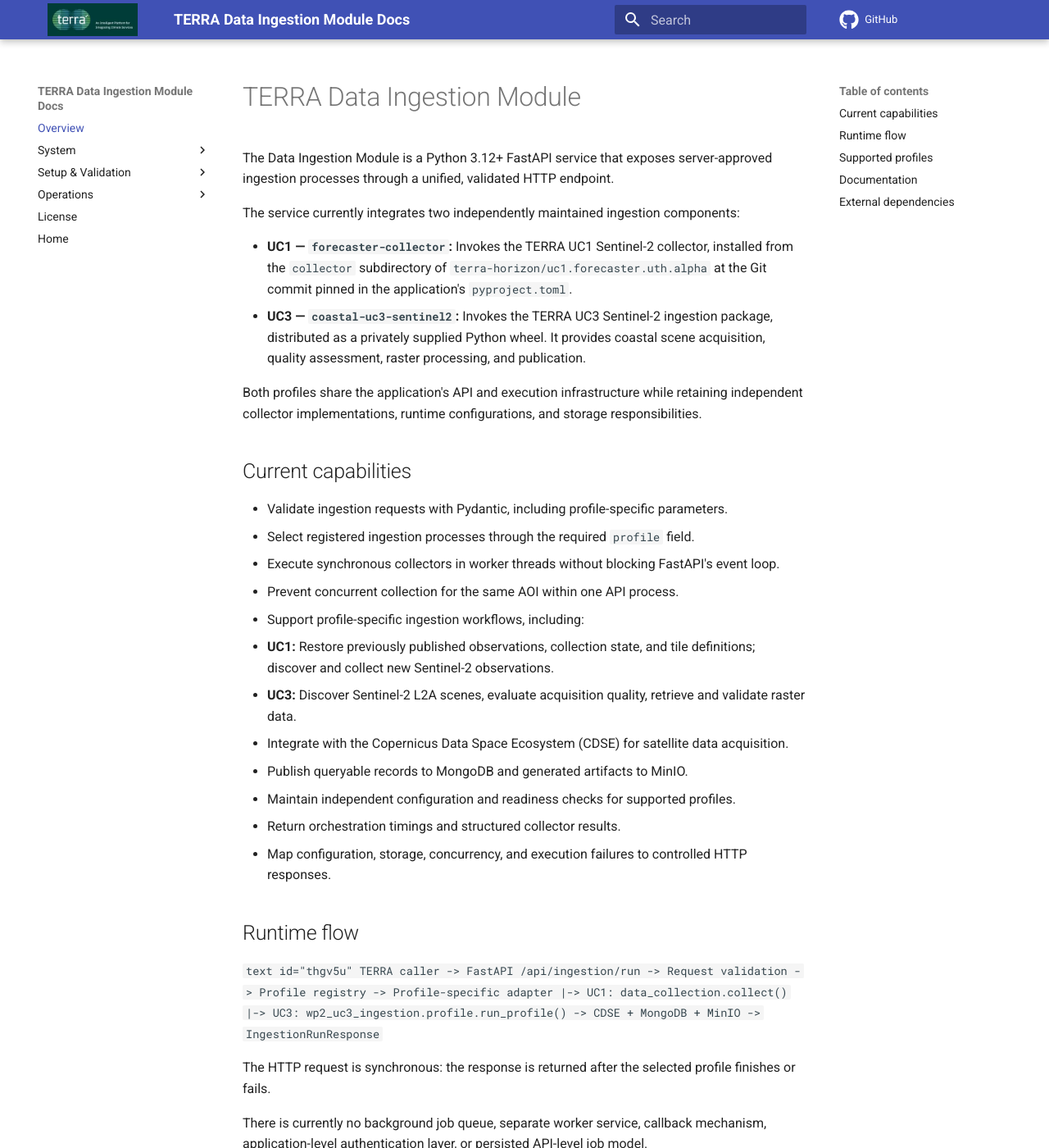
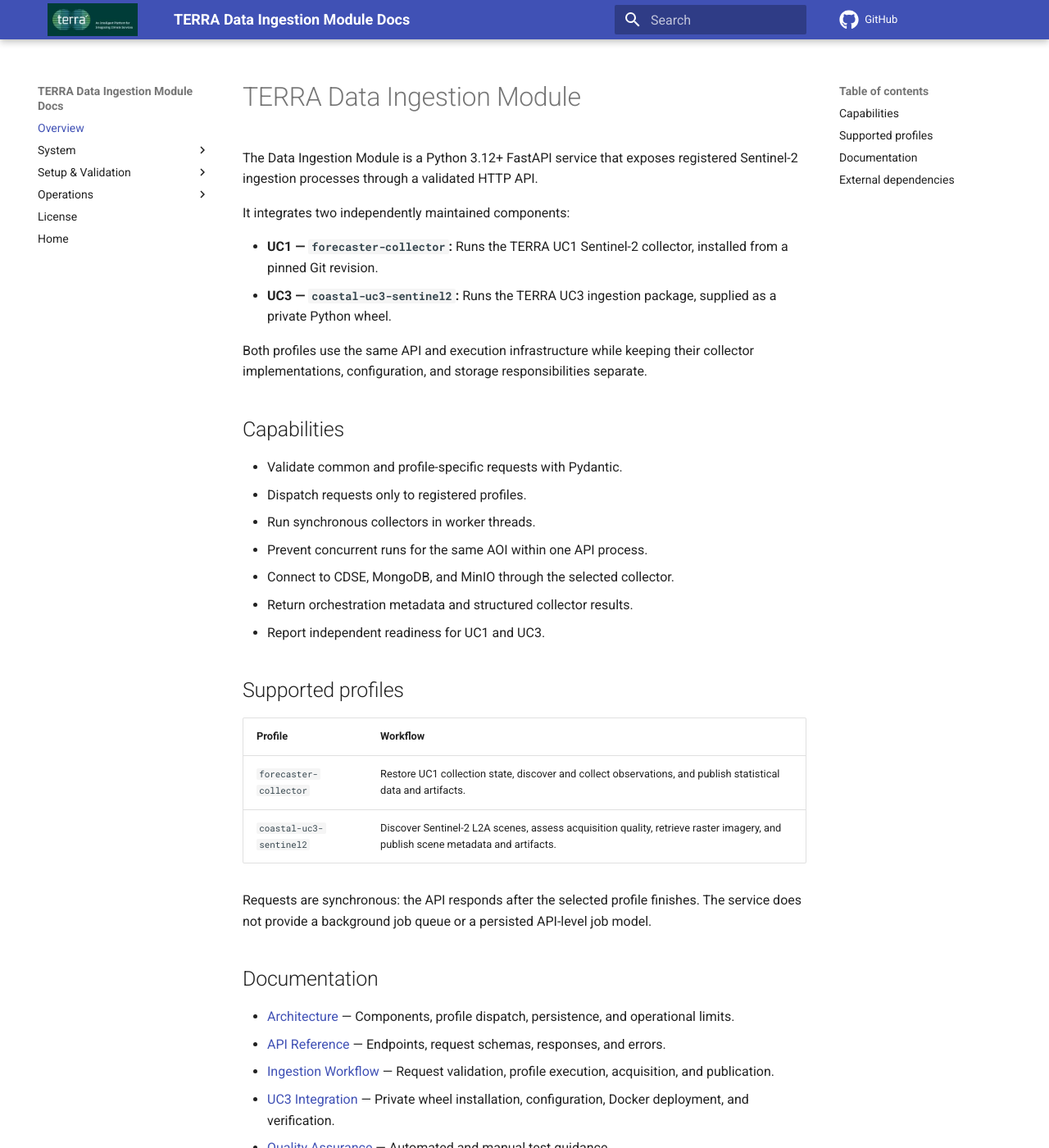
Before and after one commit to terra-horizon/Data_ingestion_module, an MkDocs documentation site: the page built from docs/docs/index.md, in a window 1280 px wide and 1400 px high. Shown: the whole window at 82% size. Built offline with MkDocs 1.6.1 and Material for MkDocs 9.7.7, drawn with Linux system fonts in a browser that asks for light colours; comment, search, counter and statistics services are not loaded; the version menu is left out; some of the changed text lies outside the part shown.

Commit message:
Fix broken documentation navigation

````diff
--- a/docs/docs/index.md
+++ b/docs/docs/index.md
@@ -1,123 +1,42 @@
-<!-- # TERRA Data Ingestion Module
+# TERRA Data Ingestion Module
 
-The Data Ingestion Module is a Python 3.12+ FastAPI service that exposes
-server-approved ingestion processes through one validated HTTP endpoint.
+The Data Ingestion Module is a Python 3.12+ FastAPI service that exposes registered Sentinel-2 ingestion processes through a validated HTTP API.
 
-The current `forecaster-collector` profile invokes the TERRA UC1 Sentinel-2
-collector. The independently maintained collector is installed from the
-`collector` subdirectory of `terra-horizon/uc1.forecaster.uth.alpha` at the
-Git commit pinned by this application's `pyproject.toml`.
+It integrates two independently maintained components:
 
-## Current capabilities
+- **UC1 — `forecaster-collector`:** Runs the TERRA UC1 Sentinel-2 collector, installed from a pinned Git revision.
+- **UC3 — `coastal-uc3-sentinel2`:** Runs the TERRA UC3 ingestion package, supplied as a private Python wheel.
 
-- Validate ingestion requests with Pydantic.
-- Select a process adapter through the required `profile` field.
-- Run the synchronous collector in a worker thread so FastAPI's event loop is
-  not blocked.
-- Prevent concurrent collection for the same AOI inside one API process.
-- Restore previously published observations, state, and tile definitions.
-- Discover new Sentinel-2 observations through CDSE when the state requires it.
-- Publish queryable records to MongoDB and artifacts to MinIO.
-- Return orchestration timings and the collector's structured result.
-- Map configuration, storage, concurrency, and execution failures to controlled
-  HTTP responses.
+Both profiles use the same API and execution infrastructure while keeping their collector implementations, configuration, and storage responsibilities separate.
 
-## Runtime flow
+## Capabilities
 
-```text
-TERRA caller
-  -> FastAPI /api/ingestion/run
-  -> request validation
-  -> profile registry
-  -> collector adapter
-  -> data_collection.collect()
-  -> CDSE + MongoDB + MinIO
-  -> IngestionRunResponse
-```
-
-The HTTP request is synchronous: the response is returned after the selected
-profile finishes or fails. There is currently no queue, worker service,
-callback, authentication layer, or persisted API-level job model.
+- Validate common and profile-specific requests with Pydantic.
+- Dispatch requests only to registered profiles.
+- Run synchronous collectors in worker threads.
+- Prevent concurrent runs for the same AOI within one API process.
+- Connect to CDSE, MongoDB, and MinIO through the selected collector.
+- Return orchestration metadata and structured collector results.
+- Report independent readiness for UC1 and UC3.
 
 ## Supported profiles
 
-| Profile | Provider | Process |
-| --- | --- | --- |
-| `forecaster-collector` | `sentinel-2` | Restore collector state, discover and collect required observations, and publish the collector contract. |
+| Profile | Workflow |
+|---|---|
+| `forecaster-collector` | Restore UC1 collection state, discover and collect observations, and publish statistical data and artifacts. |
+| `coastal-uc3-sentinel2` | Discover Sentinel-2 L2A scenes, assess acquisition quality, retrieve raster imagery, and publish scene metadata and artifacts. |
 
-The additional `coastal-uc3-sentinel2` acquires UC3 coastal scenes through a locally supplied
-wheel, with independent configuration and readiness. See [UC3 integration](uc3-integration.md). -->
-
-# TERRA Data Ingestion Module
-
-The Data Ingestion Module is a Python 3.12+ FastAPI service that exposes server-approved ingestion processes through a unified, validated HTTP endpoint.
-
-The service currently integrates two independently maintained ingestion components:
-
-- **UC1 — `forecaster-collector`:** Invokes the TERRA UC1 Sentinel-2 collector, installed from the `collector` subdirectory of `terra-horizon/uc1.forecaster.uth.alpha` at the Git commit pinned in the application's `pyproject.toml`.
-- **UC3 — `coastal-uc3-sentinel2`:** Invokes the TERRA UC3 Sentinel-2 ingestion package, distributed as a privately supplied Python wheel. It provides coastal scene acquisition, quality assessment, raster processing, and publication.
-
-Both profiles share the application's API and execution infrastructure while retaining independent collector implementations, runtime configurations, and storage responsibilities.
-
-## Current capabilities
-
-- Validate ingestion requests with Pydantic, including profile-specific parameters.
-- Select registered ingestion processes through the required `profile` field.
-- Execute synchronous collectors in worker threads without blocking FastAPI's event loop.
-- Prevent concurrent collection for the same AOI within one API process.
-- Support profile-specific ingestion workflows, including:
-  - **UC1:** Restore previously published observations, collection state, and tile definitions; discover and collect new Sentinel-2 observations.
-  - **UC3:** Discover Sentinel-2 L2A scenes, evaluate acquisition quality, retrieve and validate raster data.
-- Integrate with the Copernicus Data Space Ecosystem (CDSE) for satellite data acquisition.
-- Publish queryable records to MongoDB and generated artifacts to MinIO.
-- Maintain independent configuration and readiness checks for supported profiles.
-- Return orchestration timings and structured collector results.
-- Map configuration, storage, concurrency, and execution failures to controlled HTTP responses.
-
-## Runtime flow
-
-```text id="thgv5u"
-TERRA caller
-  -> FastAPI /api/ingestion/run
-  -> Request validation
-  -> Profile registry
-  -> Profile-specific adapter
-       |-> UC1: data_collection.collect()
-       |-> UC3: wp2_uc3_ingestion.profile.run_profile()
-  -> CDSE + MongoDB + MinIO
-  -> IngestionRunResponse
-```
-
-The HTTP request is synchronous: the response is returned after the selected profile finishes or fails.
-
-There is currently no background job queue, separate worker service, callback mechanism, application-level authentication layer, or persisted API-level job model.
-
-## Supported profiles
-
-| Profile | Provider | Process |
-|---|---|---|
-| `forecaster-collector` | `sentinel-2` | Restore collection state, discover and collect required Sentinel-2 observations, and publish statistical data and collection artifacts. |
-| `coastal-uc3-sentinel2` | `sentinel-2` | Discover Sentinel-2 L2A acquisitions, perform AOI quality assessment, retrieve raster imagery, validate outputs, and publish scene metadata and artifacts. |
-
-Each profile uses its own request parameters, execution contract, and collector-specific result structure.
-
-UC3 requires an independently supplied Python wheel and uses dedicated configuration and readiness checks.
+Requests are synchronous: the API responds after the selected profile finishes. The service does not provide a background job queue or a persisted API-level job model.
 
 ## Documentation
 
-- [Architecture](architecture.md) — Application components, profile dispatch, adapter boundaries, persistence, and operational limitations.
-- [Ingestion Workflow](ingestion-workflow.md) — Request validation, profile execution, acquisition, publication, and responses.
-- [API Reference](api.md) — HTTP endpoints, request schemas, supported profiles, response structures, and error handling.
-- [UC3 Integration](uc3-integration.md) — UC3 package installation, configuration, Docker deployment, validation, and upgrades.
-- [UC3 Verification Report](uc3-verification.md) — Integration verification, executed tests, and compatibility checks.
+- [Architecture](architecture.md) — Components, profile dispatch, persistence, and operational limits.
+- [API Reference](api-reference.md) — Endpoints, request schemas, responses, and errors.
+- [Ingestion Workflow](workflow.md) — Request validation, profile execution, acquisition, and publication.
+- [UC3 Integration](uc3-integration.md) — Private wheel installation, configuration, Docker deployment, and verification.
+- [Quality Assurance](qa.md) — Automated and manual test guidance.
+- [Deployment](deployment.md) and [Configuration](configuration.md) — Runtime setup and service settings.
 
 ## External dependencies
 
-The ingestion service integrates independently developed collector packages:
-
-- **UC1:** Maintained as an external Git dependency with a pinned revision.
-- **UC3:** Maintained in a private repository and provided separately as a Python wheel.
-
-The ingestion application provides the integration and orchestration layer but does not maintain the underlying collector implementations.
-
-**Disclaimer:** The UC1 and UC3 collectors are independently maintained project components. The UC3 package is privately distributed and is not included in this repository. Access, usage, modification, and redistribution remain subject to the permissions and applicable licensing terms established by the respective maintainers.
+The UC1 collector is installed from its pinned Git revision. The UC3 package is privately distributed and is not included in this repository; supply it through an authorized handoff or private artifact channel. Access, use, modification, and redistribution remain subject to the respective maintainers' permissions and licensing terms.
--- a/docs/mkdocs.yml
+++ b/docs/mkdocs.yml
@@ -17,7 +17,6 @@ nav:
     - Deployment: deployment.md
     - Configuration: configuration.md
     - UC3 Integration: uc3-integration.md
-    - UC3 Verification: uc3-verification.md
     - Quality Assurance: qa.md
     - Pipeline Test Scenarios: pipeline-test-scenarios.md
   - Operations:
````
